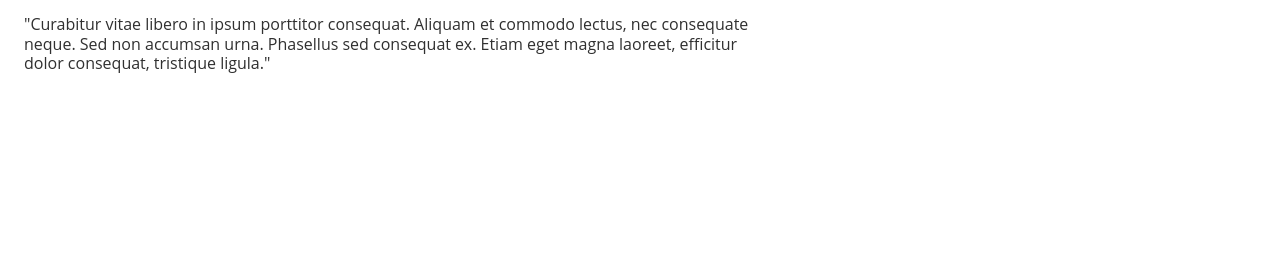
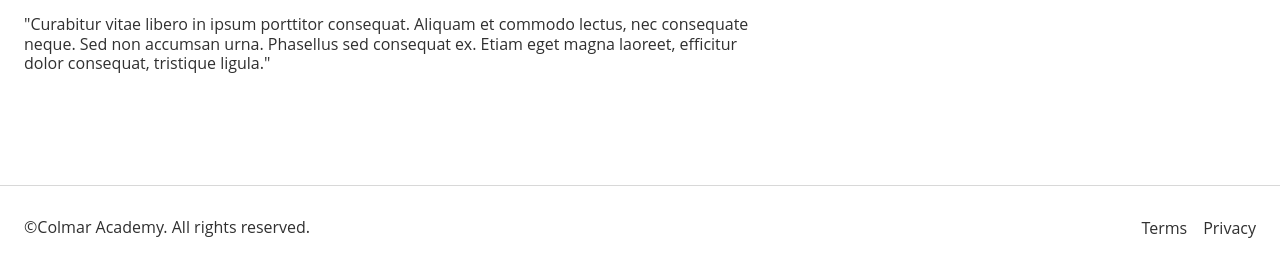
Before and after one commit to PizzaMentor/Colmar-Academy, a plain HTML site: page index.html in a window 1280 px wide. Shown: the part 2723-2992 px from the top of the page. Before the commit the page ends 2844 px from the top, so only its background shows below. Drawn offline with Linux system fonts and the light colour scheme.

Commit message:
final commit

```diff
--- a/index.html
+++ b/index.html
@@ -193,7 +193,12 @@
             </div>
           </div>
           <!-- <p>before footer</p> -->
-
+          <footer>
+            <p>&copy;Colmar Academy. All rights reserved.</p>
+            <div class="links">
+              <a href="#">Terms</a><a href="#">Privacy</a>
+            </div>
+          </footer>
       </main>
     </body>
   </html>
```
